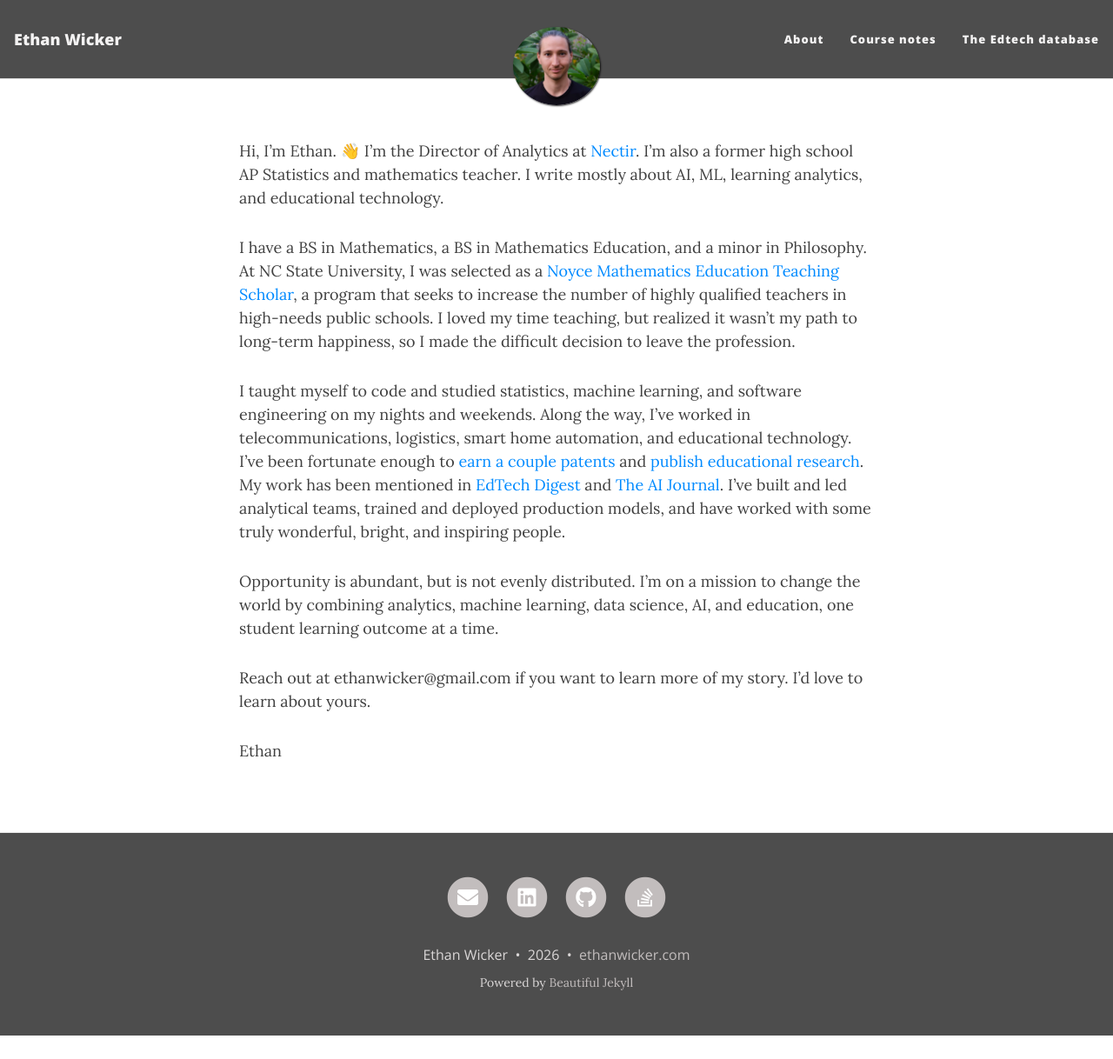
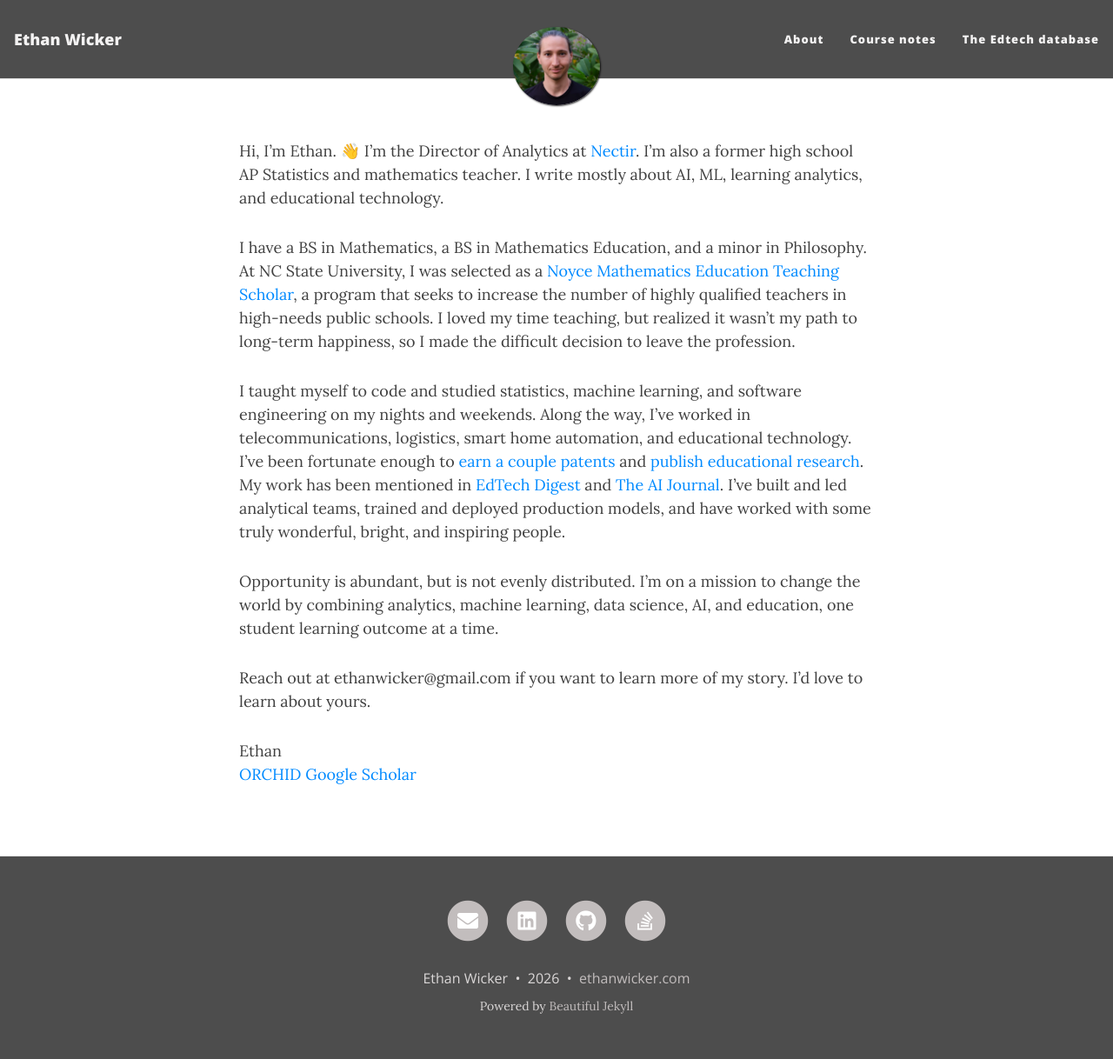
Before and after one commit to ethanwicker/ethanwicker.github.io, a Jekyll site: the page built from subpages/about.md, in a window 1280 px wide and 1218 px high. Shown: the whole window at 87% size. Built offline with Jekyll 4.4.1, drawn with Linux system fonts in a browser that asks for light colours; nearby versions of some CDN libraries; our own code applies the rules of GitHub Pages for plain Markdown files.

Commit message:
Add ORCID and Google Scholar links to about page

```diff
--- a/subpages/about.md
+++ b/subpages/about.md
@@ -9,3 +9,5 @@ Opportunity is abundant, but is not evenly distributed.  I'm on a mission to cha
 Reach out at ethanwicker@gmail.com if you want to learn more of my story.  I'd love to learn about yours.
 
 Ethan<br>
+[ORCHID](https://orcid.org/0009-0007-2327-1590)
+[Google Scholar](https://scholar.google.com/citations?user=fo3o-SEAAAAJ)
```
